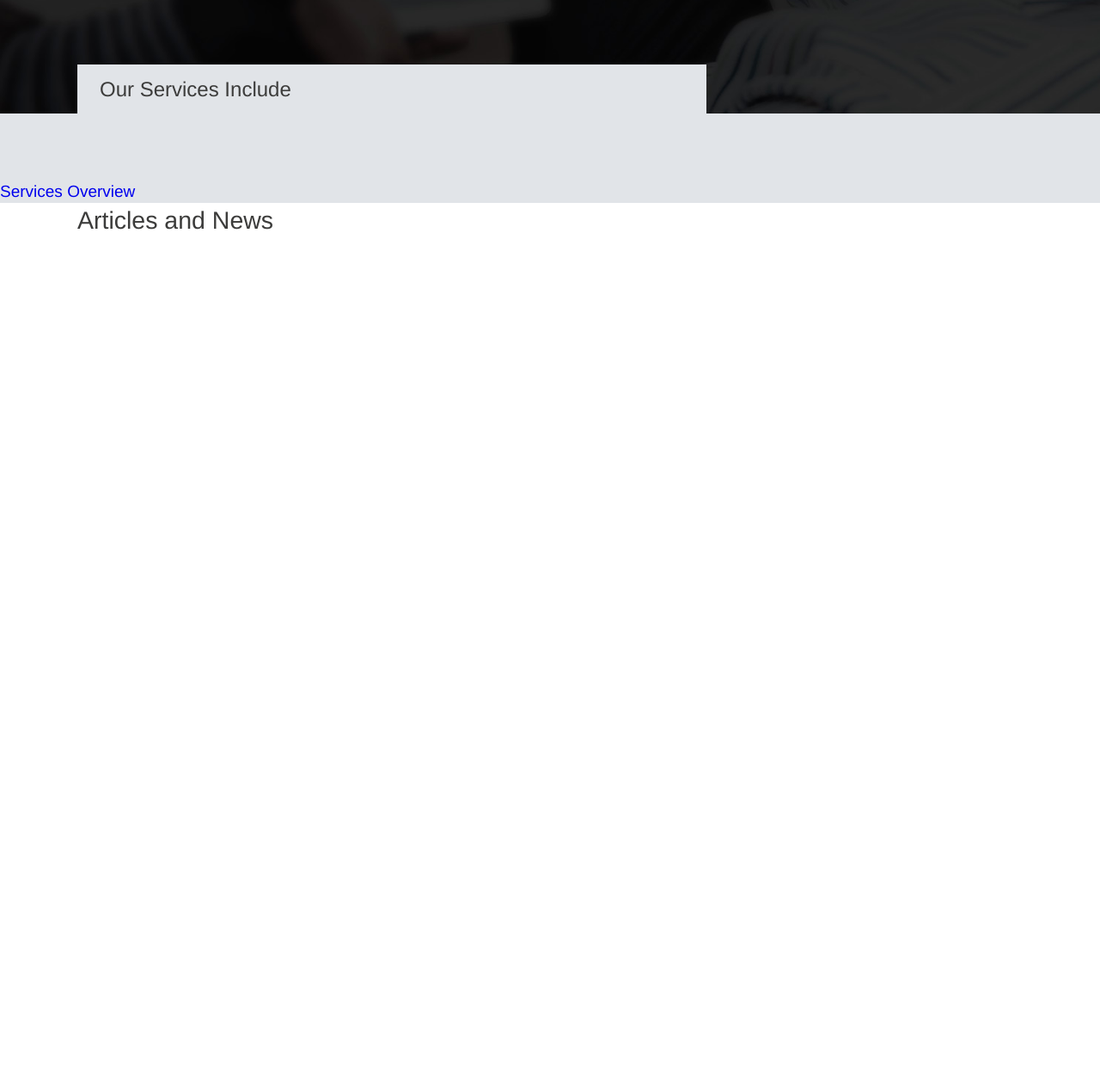
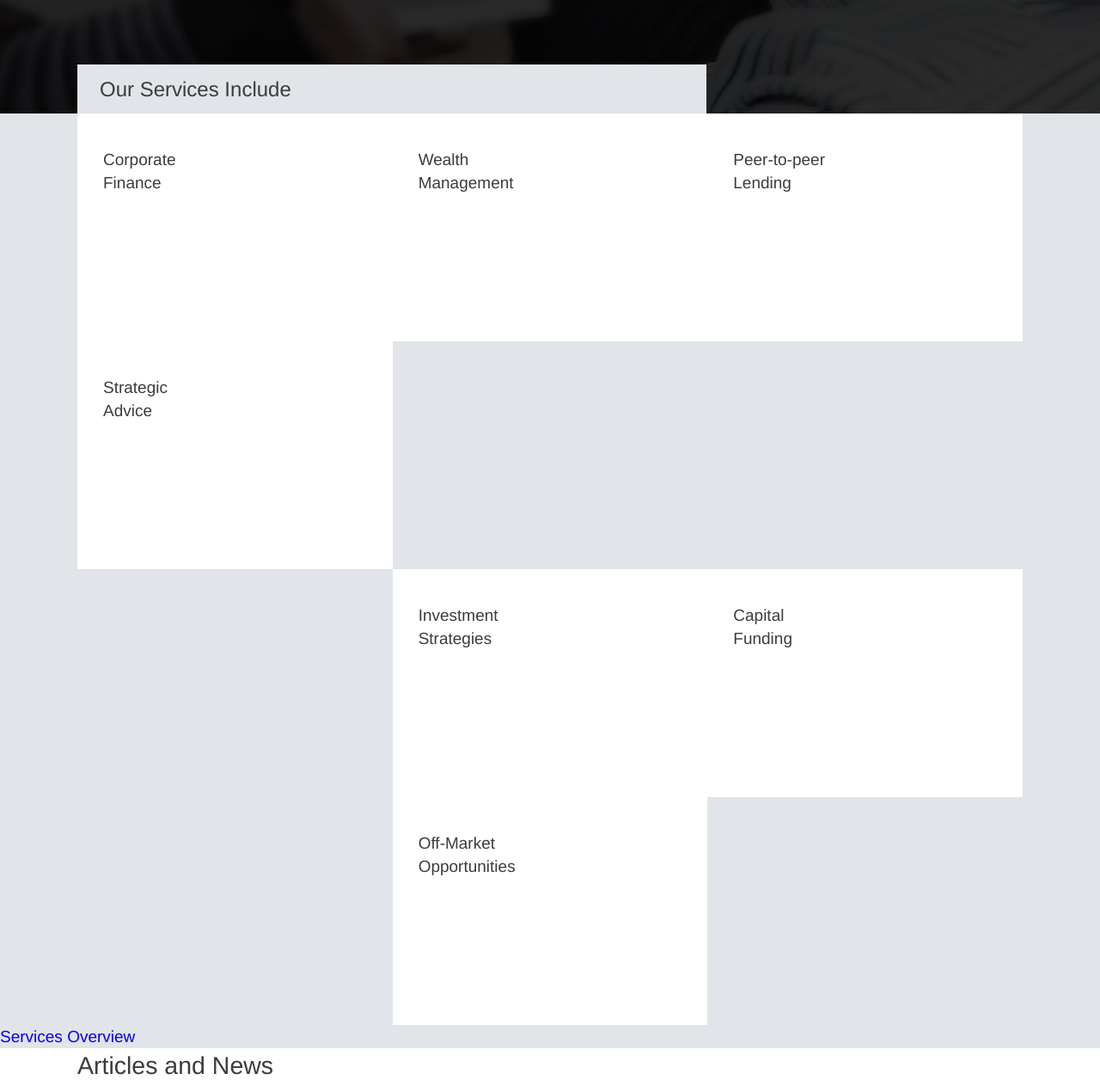
Before and after one commit to lsatdown/best-i, a website: page index.html in a window 1280 px wide. Shown: the part 620-1883 px from the top of the page at 86% size. Before the commit the page ends 920 px from the top, so only its background shows below. Drawn offline with nearby package versions, Linux system fonts and the light colour scheme; files that its build step writes are made by us from their sources; files whose address does not match are found by name.

Commit message:
Built a basic grid for the services area.

```diff
--- a/index.html
+++ b/index.html
@@ -60,16 +60,16 @@
                         <h2 class="our-services__title">Our Services Include</h2>
 
                         <ul class="grid">
-                            <li class="grid__column"></li>
-                            <li class="grid__column"></li>
-                            <li class="grid__column"></li>
-                            <li class="grid__column"></li>
-                            <li class="grid__column"></li>
-                            <li class="grid__column"></li>
-                            <li class="grid__column"></li>
-                            <li class="grid__column"></li>
-                            <li class="grid__column"></li>
-                            <li class="grid__column"></li>
+                            <li class="grid__column"><a href="#">Corporate <br>Finance</a></li>
+                            <li class="grid__column"><a href="#">Wealth <br>Management</a></li>
+                            <li class="grid__column"><a href="#">Peer-to-peer <br>Lending</a></li>
+                            <li class="grid__column"><a href="#">Strategic <br>Advice</a></li>
+                            <li class="grid__column grid__column--2-columns grid__column--image"></li>
+                            <li class="grid__column grid__column--2-rows grid__column--image"></li>
+                            <li class="grid__column"><a href="#">Investment <br>Strategies</a></li>
+                            <li class="grid__column"><a href="#">Capital <br>Funding</a></li>
+                            <li class="grid__column"><a href="#">Off-Market <br>Opportunities</a></li>
+                            <li class="grid__column grid__column--image"></li>
                         </ul>
 
                     </div>
--- a/styles/layout/_main.scss
+++ b/styles/layout/_main.scss
@@ -9,26 +9,52 @@
 .our-services__title {
     background: color-fetch(light-grey);
     @include type-setting(17, 48, 19);
+    padding: 0 percentage(15/366);
     position: relative;
-    padding: 0 percentage(15/366);
     top: relative-sizing(-48);
+    margin-bottom: 0;
     width: percentage(366/(520 - 66));
 }
 
 .grid {
+    margin-top: relative-sizing(-48);
+
+    &:before,
+    &:after {
+        content: '';
+        display: table;
+        clear: both;
+    }
 
 }
 
 .grid__column {
     width: 50%;
     float: left;
+    height: 164px;
+    position: relative;
 
     &--2-columns {
         width: 100%;
     }
+
+    &--2-rows {
+
+    }
+
+    a {
+        background: #fff;
+        position: absolute;
+        top: 0;
+        left: 0;
+        right: 0;
+        bottom: 0;
+        color: color-fetch(dark-grey);
+        padding: relative-sizing(18) percentage(21 / ((520 - 66) / 2));
+    }
 }
 
-@include breakpoint(520) {
+@include breakpoint(800) {
 
 
     .our-services__title {
@@ -38,4 +64,25 @@
         padding: 0 percentage(26/1100);
     }
 
+    .grid {
+        margin-top: relative-sizing(-57);
+    }
+
+    .grid__column {
+        width: percentage(1/3);
+        height: 265px;
+
+        &--2-columns {
+            width: percentage(2/3);
+        }
+
+        &--2-rows {
+            height: 530px;
+        }
+
+        a {
+            padding: relative-sizing(40) percentage(30/(1100 / 3));
+        }
+    }
+
 }
```
